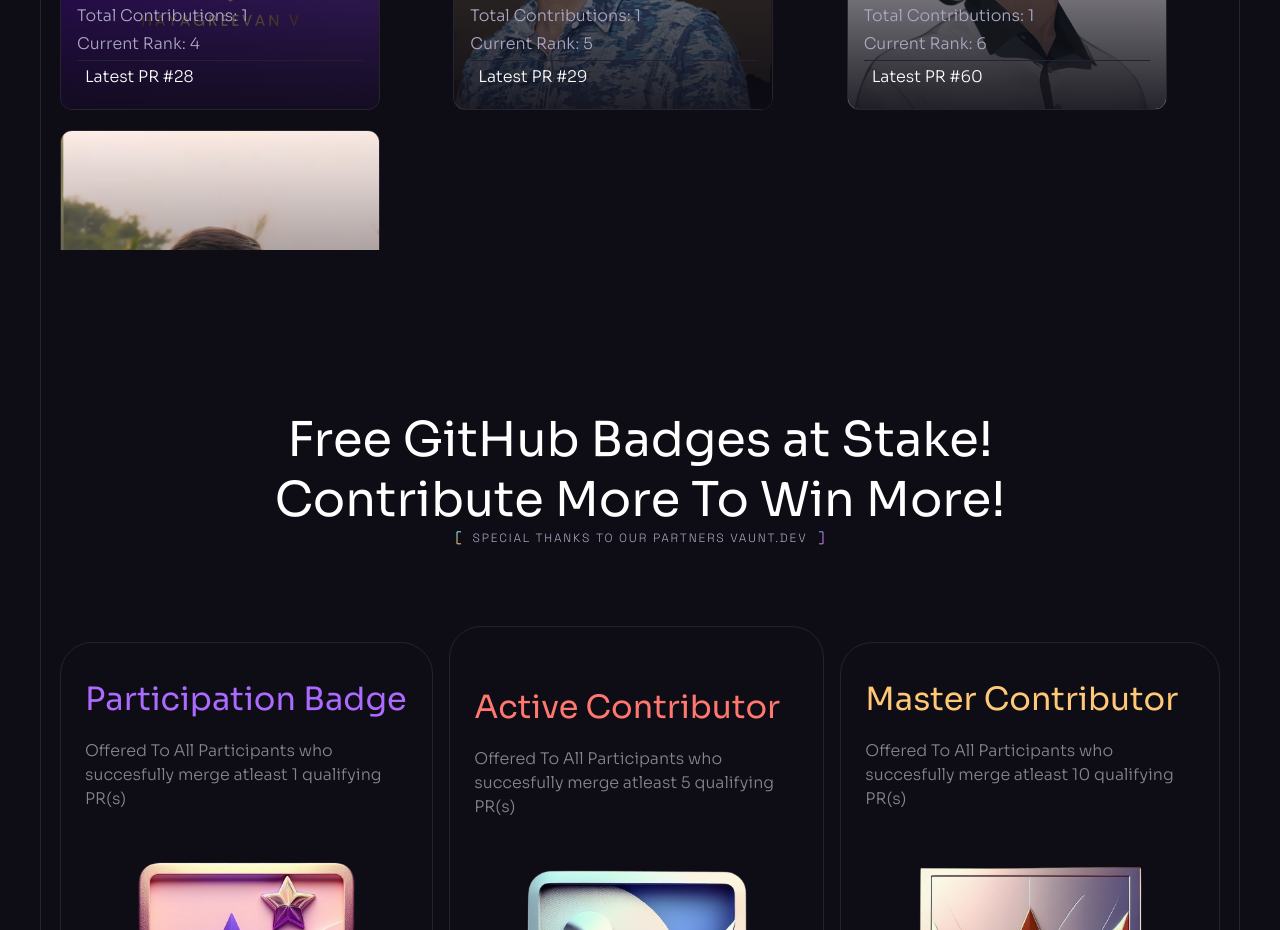
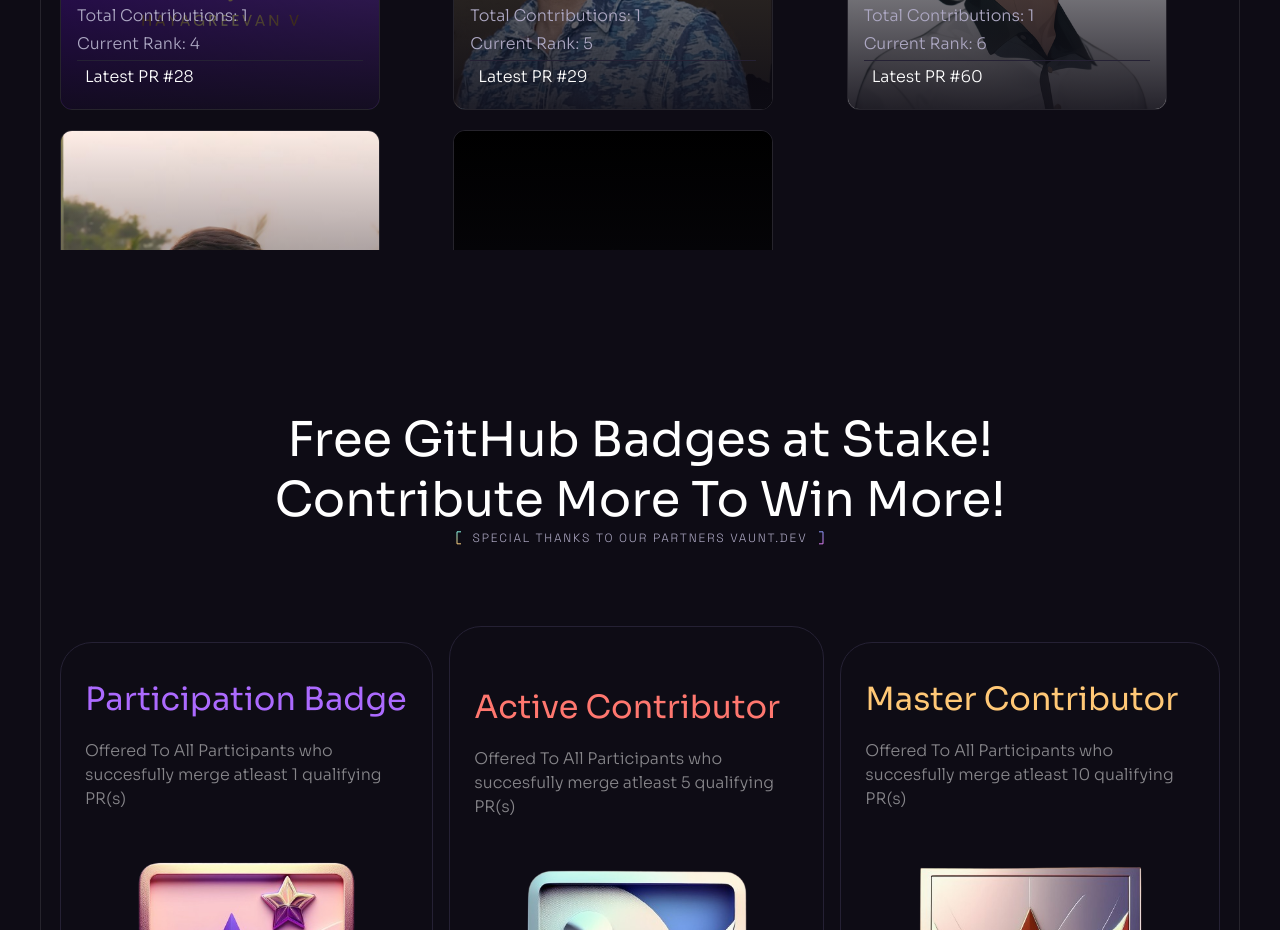
Before and after one commit to iamAyushChamoli/hacktoberfest-24, a React (Vite) app: page / in a window 1280 px wide. Shown: the part 4900-5830 px from the top of the page. Built offline with nearby package versions, Linux system fonts and the light colour scheme.

Commit message:
Update participants.js

```diff
--- a/src/participants/participants.js
+++ b/src/participants/participants.js
@@ -1,4 +1,4 @@
-import { vineet,hayagreevanv,uday,umesh, mohit ,divyanshu,pratikM} from "./avatars/index";
+import { vineet,hayagreevanv,uday,umesh, mohit ,divyanshu,pratikM, tanuj} from "./avatars/index";
 
 export const participantData = [
  {
@@ -57,5 +57,13 @@ export const participantData = [
   img: pratikM,
   pr: [61],
   prLink: ['https://github.com/iamAyushChamoli/hacktoberfest-24/pull/61'],
- }
+ },
+  {
+  id: "8",
+  name: "Tanuj Khati",
+  university: "Graphic Era Hill University",
+  img: tanuj,
+  pr: [64],
+  prLink: ['https://github.com/iamAyushChamoli/hacktoberfest-24/pull/64'],
+ },
 ];
```
